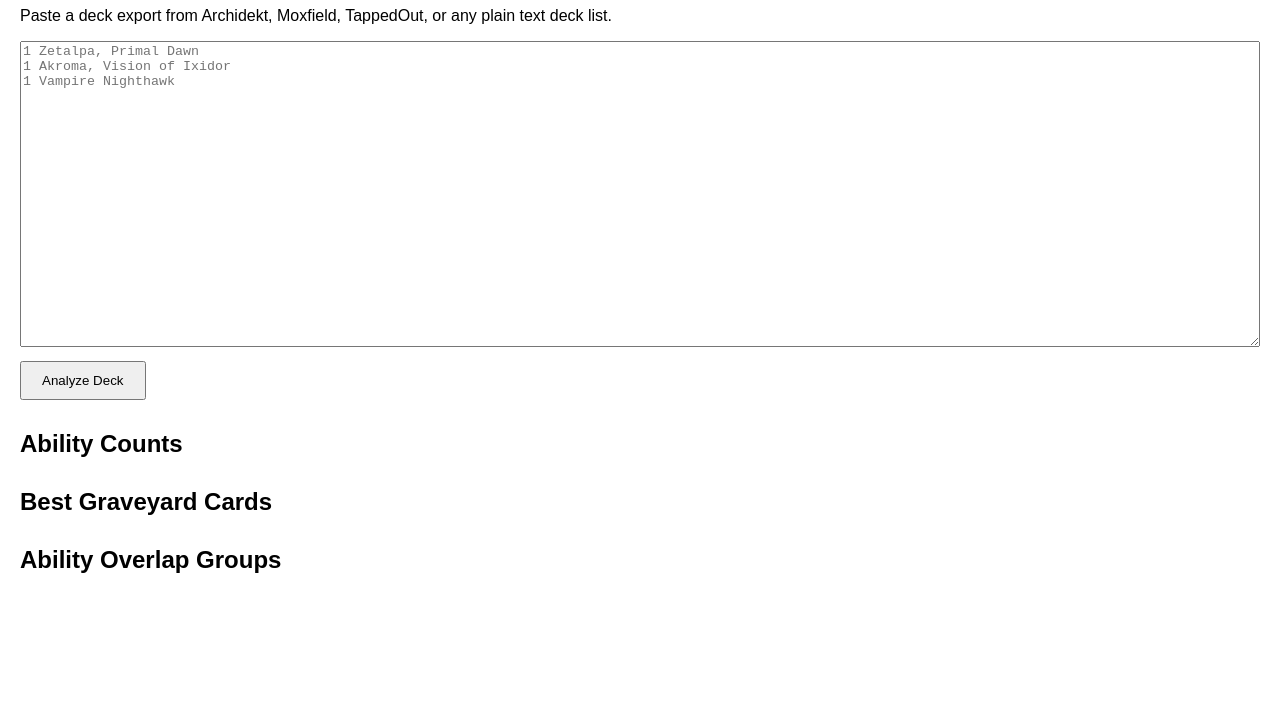
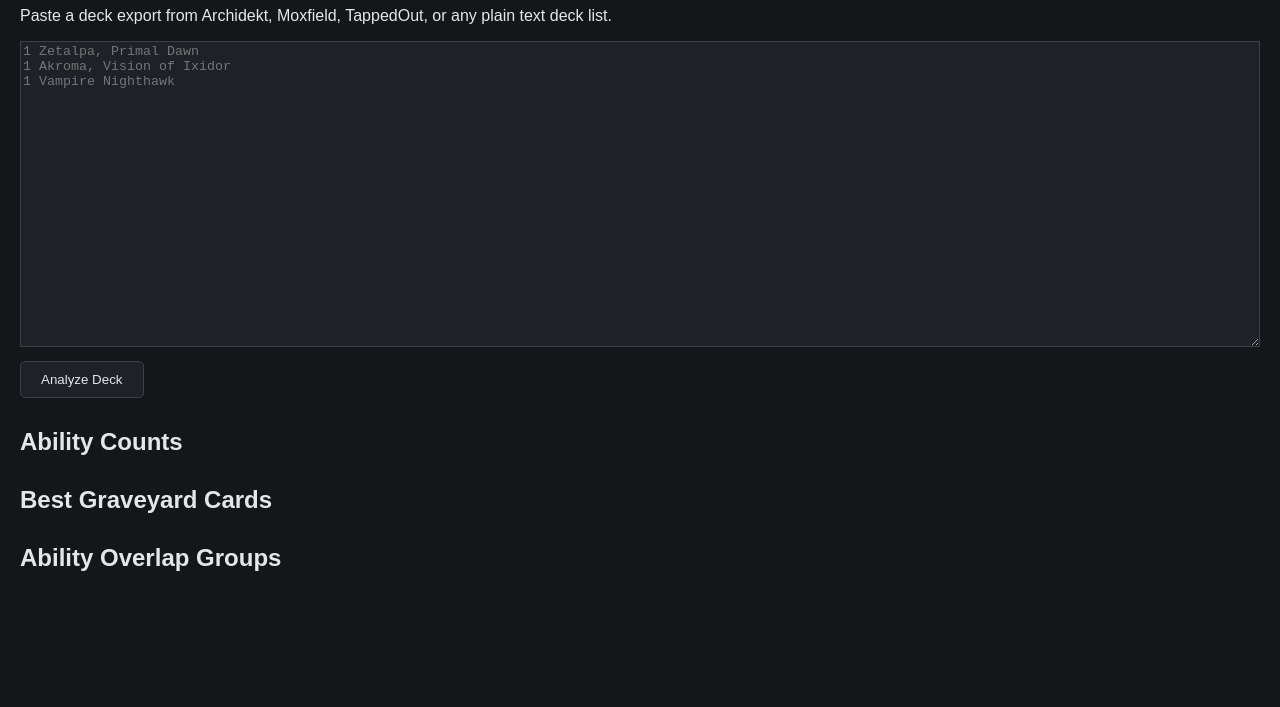
Before and after one commit to chuck21619/MTGVenn, a plain HTML site: page index.html in a window 1280 px wide. Shown: the part 93-800 px from the top of the page. Drawn offline with Linux system fonts and the light colour scheme.

Commit message:
dark theme

```diff
--- a/index.html
+++ b/index.html
@@ -3,26 +3,50 @@
 <head>
     <meta charset="UTF-8">
     <meta name="viewport" content="width=device-width, initial-scale=1.0">
+    <meta name="color-scheme" content="dark">
     <title>Kathril Ability Analyzer</title>
 
     <style>
+        :root {
+            color-scheme: dark;
+            --bg: #14161a;
+            --surface: #1e2127;
+            --border: #3a3f48;
+            --text: #e4e6ea;
+            --accent: #7fb2ff;
+            --error: #ff8a80;
+        }
+
+        html {
+            background: var(--bg);
+        }
+
         body {
             font-family: Arial, sans-serif;
             max-width: 1400px;
             margin: auto;
             padding: 20px;
+            background: var(--bg);
+            color: var(--text);
         }
 
         textarea {
             width: 100%;
             box-sizing: border-box;
             font-family: monospace;
+            background: var(--surface);
+            color: var(--text);
+            border: 1px solid var(--border);
         }
 
         button {
             padding: 10px 20px;
             margin-top: 10px;
             cursor: pointer;
+            background: var(--surface);
+            color: var(--text);
+            border: 1px solid var(--border);
+            border-radius: 5px;
         }
 
         table {
@@ -31,7 +55,7 @@
         }
 
         th, td {
-            border: 1px solid #ccc;
+            border: 1px solid var(--border);
             padding: 8px;
         }
 
@@ -42,16 +66,16 @@
         .combo {
             margin-bottom: 10px;
             padding: 10px;
-            background: #f3f3f3;
+            background: var(--surface);
             border-radius: 5px;
         }
 
         .loading {
-            color: blue;
+            color: var(--accent);
         }
 
         .error {
-            color: red;
+            color: var(--error);
         }
     </style>
 </head>
```
